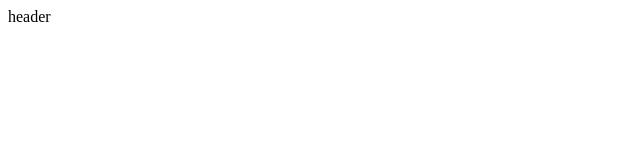
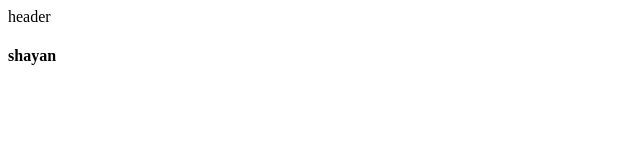
Before and after one commit to shayansalehi1380/New1, a plain HTML site: page index.html in a window 1280 px wide. Shown: the full height of the page, 0-640 px from the left. Drawn offline with Linux system fonts and the light colour scheme.

Commit message:
h4 write

```diff
--- a/index.html
+++ b/index.html
@@ -9,5 +9,8 @@
     <header>
         header
     </header>
+    <h4>
+        shayan
+    </h4>
 </body>
 </html>
```
